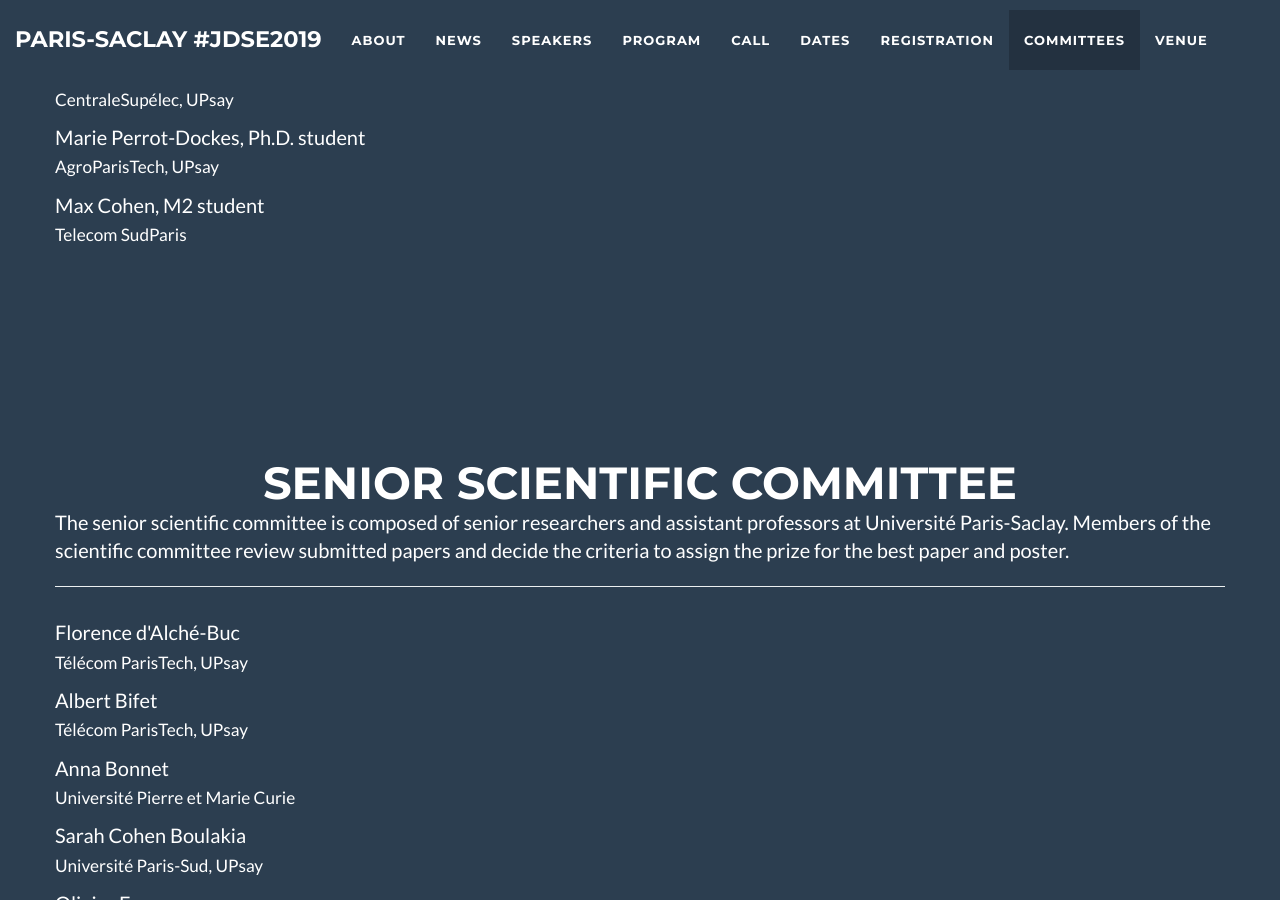
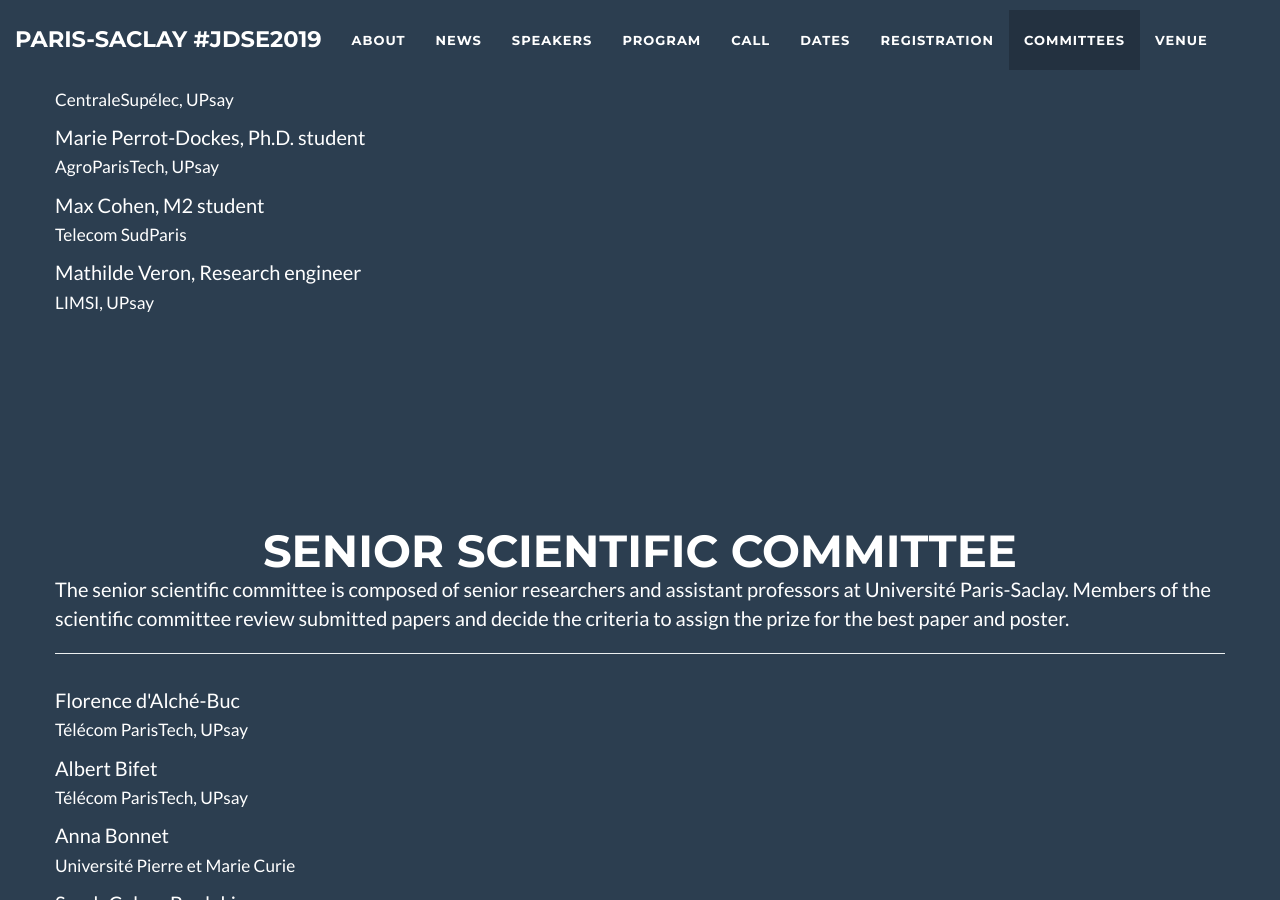
Before and after one commit to jdse-paris/jDSE2019, a Jekyll site: the page built from index.html, in a window 1280 px wide and 900 px high, scrolled down 8966 px. Built offline with Jekyll 4.4.1, drawn with Linux system fonts in a browser that asks for light colours.

Commit message:
Update organizers.html

```diff
--- a/_includes/organizers.html
+++ b/_includes/organizers.html
@@ -29,6 +29,7 @@
 	      <p> Yassine Ouali, M2 student <br> <small>CentraleSupélec, UPsay</small></p>
 	      <p> Marie Perrot-Dockes, Ph.D. student <br> <small>AgroParisTech, UPsay</small></p>
               <p> Max Cohen, M2 student <br> <small>Telecom SudParis</small></p>
+               <p> Mathilde Veron, Research engineer<br> <small>LIMSI, UPsay</small></p>
             </div>
         </div>
     </section>
```
